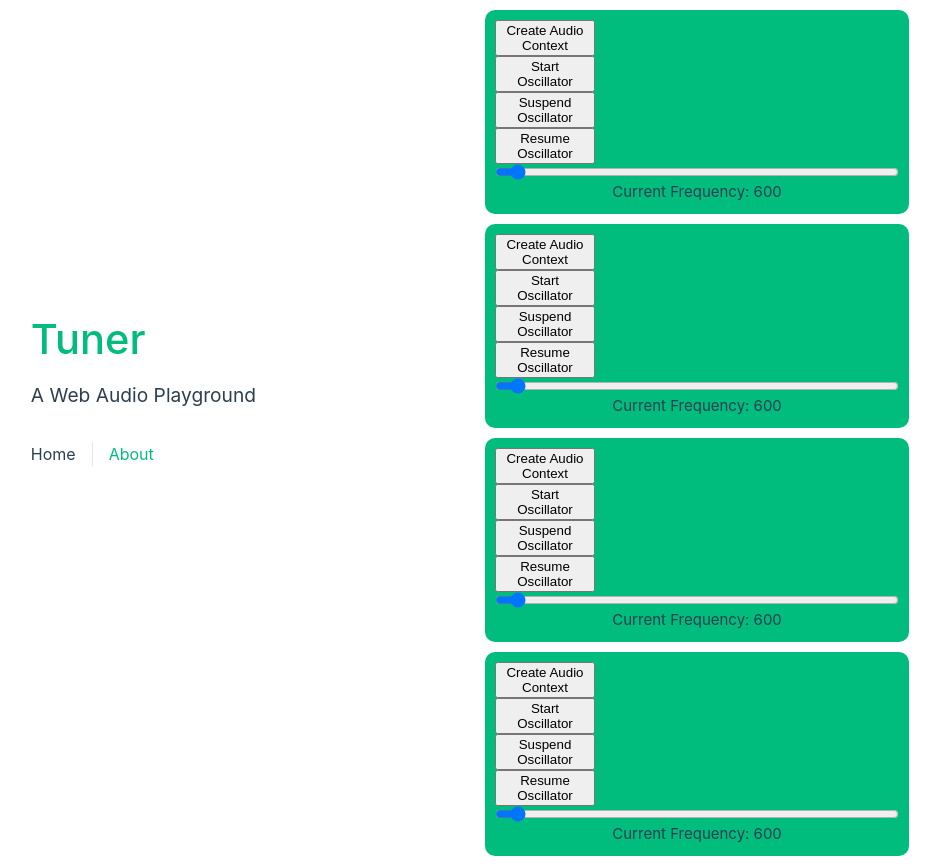
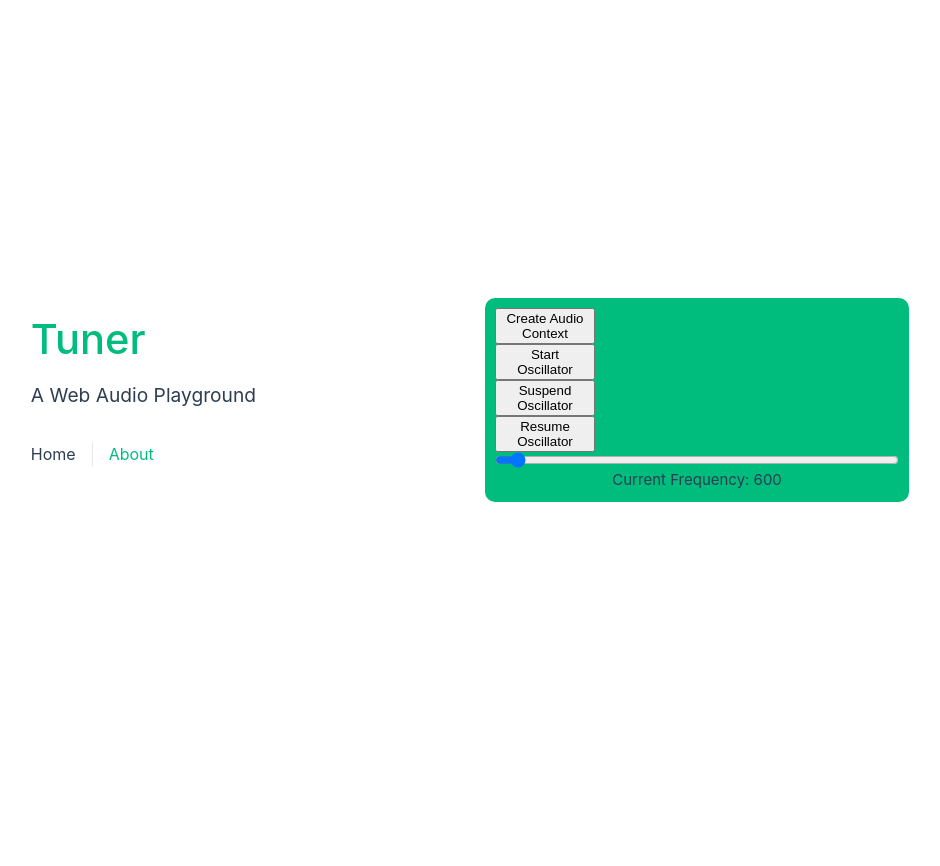
Before and after one commit to jake-edel/web_audio_playground, a Vue app: page / in a window 1280 px wide. Shown: the whole page, without its empty margins (165-1105 px from the left). After the commit the page ends 800 px from the top, so only its background shows below. Built offline with nearby package versions, Linux system fonts and the light colour scheme.

Commit message:
cleans up template

```diff
--- a/src/views/HomeView.vue
+++ b/src/views/HomeView.vue
@@ -5,8 +5,5 @@ import OscillatorSimple from '../components/OscillatorSimple.vue'
 <template>
 	<main>
 		<OscillatorSimple />
-		<OscillatorSimple />
-		<OscillatorSimple />
-		<OscillatorSimple />
 	</main>
 </template>
```
